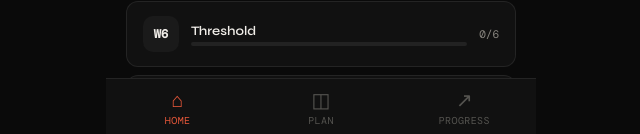
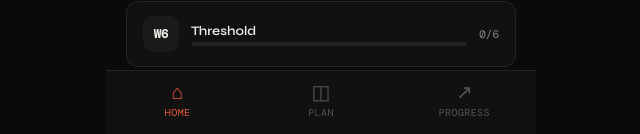
Before and after one commit to aaryaman1211/FitnessTracker, a React (Create React App) app: page / in a window 1280 px wide. Shown: the part 663-797 px from the top of the page, without its empty margins (319-959 px from the left). Built offline with nearby package versions, Linux system fonts and the light colour scheme.

Commit message:
Fill the Bottom

```diff
--- a/src/App.js
+++ b/src/App.js
@@ -498,7 +498,9 @@ function BottomNav({ tab, setTab }) {
   return (
     <div style={{
       position: 'relative', display: 'flex', background: 'var(--bg2)',
-      borderTop: '1px solid var(--border)', paddingBottom: 'var(--safe-bottom)',
+      borderTop: '1px solid var(--border)',
+      paddingBottom: 'calc(var(--safe-bottom) + 8px)',
+      marginBottom: 0,
     }}>
       {items.map(item => (
         <button key={item.id} onClick={() => setTab(item.id)} style={{
--- a/src/index.css
+++ b/src/index.css
@@ -33,11 +33,23 @@
   --safe-bottom: env(safe-area-inset-bottom, 0px);
 }
 
-html, body, #root {
+html {
   height: 100%;
+  height: -webkit-fill-available;
+}
+
+body {
+  height: 100%;
+  height: -webkit-fill-available;
   background: var(--bg);
   color: var(--text);
   font-family: var(--font-display);
+  overflow: hidden;
+}
+
+#root {
+  height: 100%;
+  background: var(--bg);
   overflow: hidden;
 }
 
@@ -46,7 +58,7 @@ input, textarea, button { font-family: var(--font-display); }
 ::-webkit-scrollbar { width: 0; }
 
 .app {
-  height: 100dvh;
+  height: 100%;
   display: flex;
   flex-direction: column;
   background: var(--bg);
```
